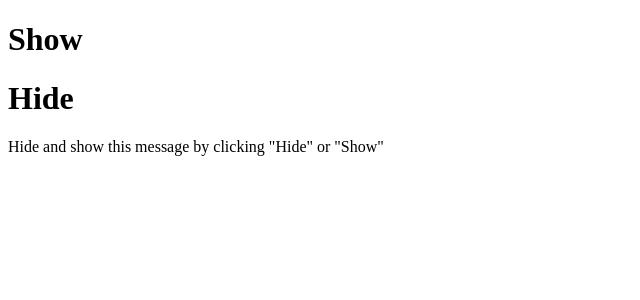
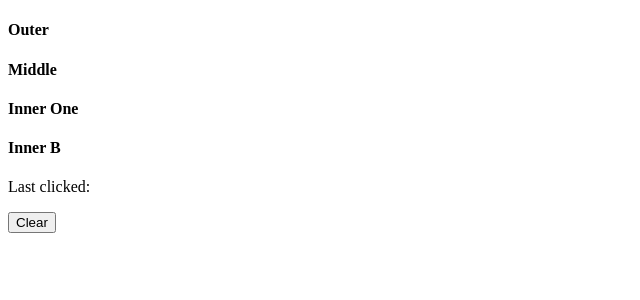
Before and after one commit to budahs/vue-basics, a Vue app: page / in a window 1280 px wide. Shown: the top 300 px of the page, without its empty margins (0-640 px from the left). Built offline with nearby package versions, Linux system fonts and the light colour scheme.

Commit message:
Chain Modifiers

```diff
--- a/src/main.js
+++ b/src/main.js
@@ -9,27 +9,31 @@ Vue.config.productionTip = false
 new Vue({
   el: '#app',
   data: {
-    show: true
-  },
-  methods: {
-    setShow: function(newValue, event) {
-      if (event) {
-        console.log(event.type);
-      }
-      this.show = newValue;
-    }
+    messages: []
   },
   template: `
     <div>
-    <h1 v-on:click="setShow(true, $event)">
-        Show
-    </h1>
-    <h1 @click="setShow(false, $event)">
-        Hide
-    </h1>
-        <p v-show="show">
-            Hide and show this message by clicking "Hide" or "Show"
-        </p>
+        <div v-on:click="messages.push('Outer')">
+            <h4>Outer</h4>
+            <div v-on:click.once.capture="messages.push('Middle')">
+                <h4>Middle</h4>
+                <div v-on:click.stop="messages.push('Inner One')">
+                    <h4>Inner One</h4>
+                </div>
+                <div v-on:click="messages.push('Inner B')">
+                    <h4>Inner B</h4>
+                </div>
+            </div>
+        </div>
+        <p>
+            Last clicked:
+            <ol>
+                <li v-for="message in messages">
+                    {{message}}
+                </li>
+            </ol>
+            </p>
+        <input type="button" v-on:click="messages = []" value="Clear" />
     </div>
     `
 })
```
